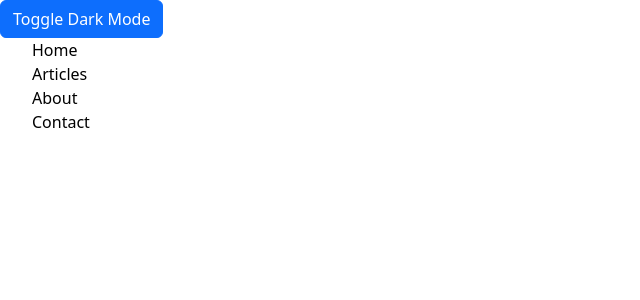
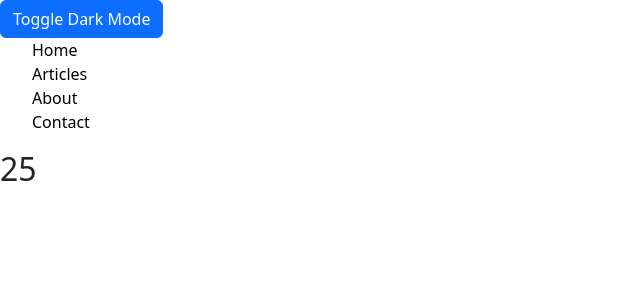
Before and after one commit to mervesenyigit/React-Basics-Meta, a Next.js app in the folder react-basics/: page / in a window 1280 px wide. Shown: the top 300 px of the page, without its empty margins (0-640 px from the left). Built offline with nearby package versions, Linux system fonts and the light colour scheme.

Commit message:
Implemented props to pass calculation result to Add component

```diff
--- a/react-basics/src/app/page.js
+++ b/react-basics/src/app/page.js
@@ -19,14 +19,16 @@ export default function Home() {
   const toggleTheme = () => {
     setTheme(prevTheme => prevTheme === "light" ? "dark" : "light");
   };
-
+  const a = 10;
+  const b = 15;
+  const result = a + b;
 
   return (
     <div className={theme}>
 
       <Nav theme={theme} darkClick={toggleTheme}/>
 
-
+      <Add sonuc={result} />
 
       {/* <div className="grid grid-rows-[20px_1fr_20px] items-center justify-items-center min-h-screen p-8 pb-20 gap-16 sm:p-20 font-[family-name:var(--font-geist-sans)]">
         <h1>{title}</h1>
--- /dev/null
+++ b/react-basics/src/components/Add.js
@@ -0,0 +1,11 @@
+function Add(props)
+{
+    return[
+        <div>
+            <h2>
+           {props.sonuc}
+            </h2>
+        </div>
+    ]
+}
+export default Add
```
